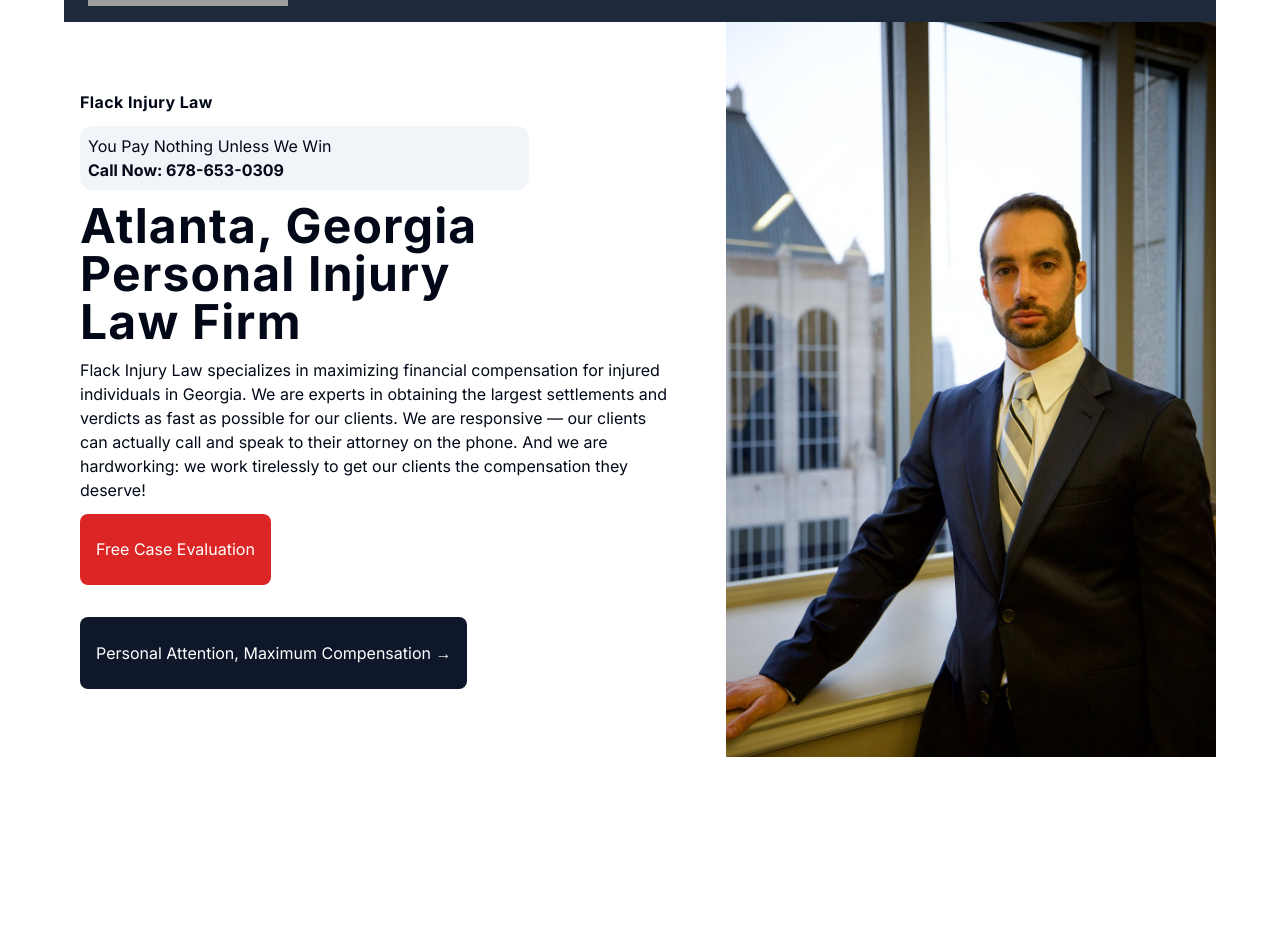
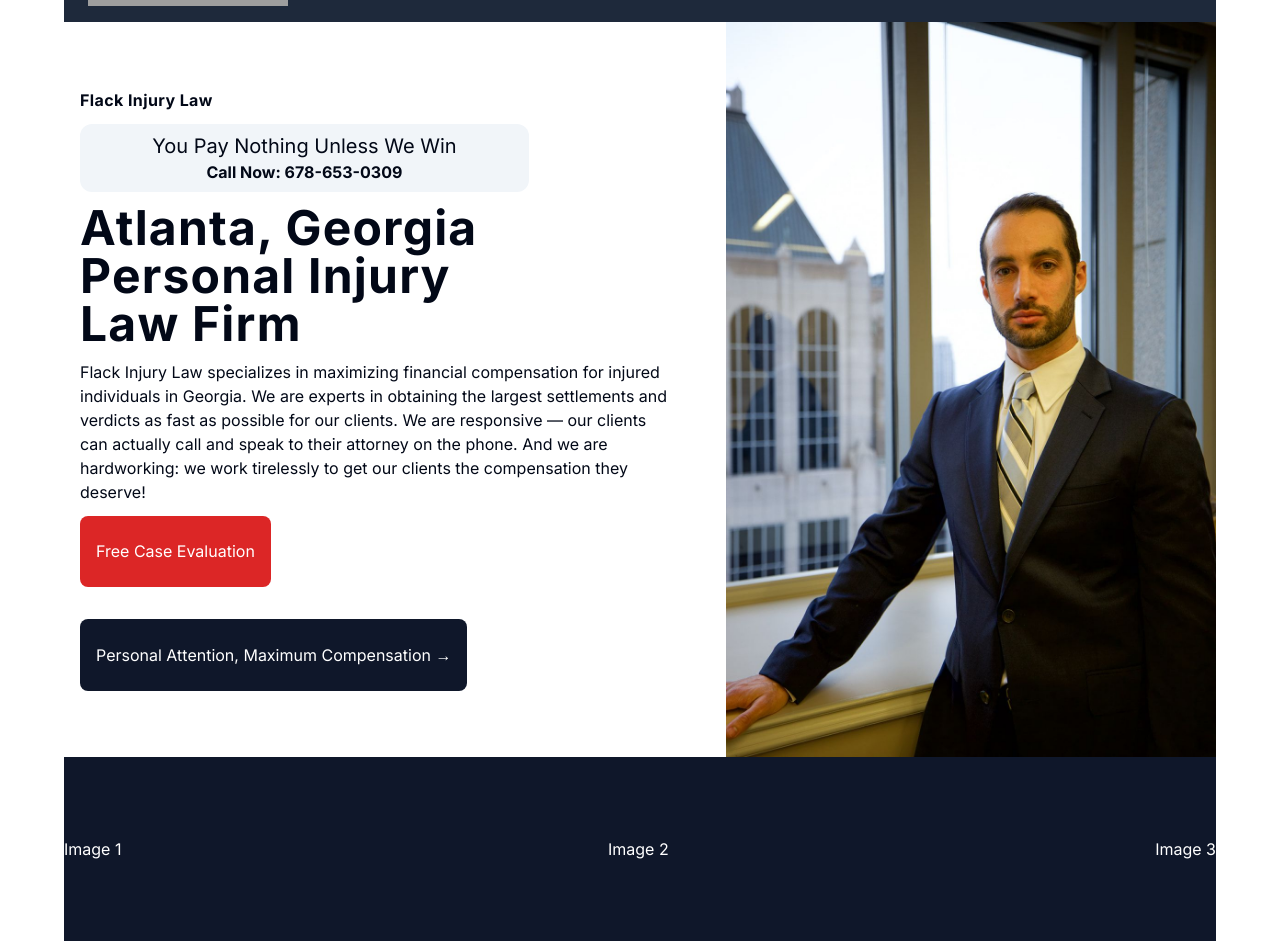
Before and after one commit to aaronaltman/flackinjury-law-2024, a Next.js app: page / in a window 1280 px wide. Shown: the part 160-1101 px from the top of the page. Before the commit the page ends 917 px from the top, so only its background shows below. Built offline with nearby package versions, Linux system fonts and the light colour scheme; grey boxes are pictures that could not be loaded.

Commit message:
home update

```diff
--- a/src/app/page.tsx
+++ b/src/app/page.tsx
@@ -7,6 +7,13 @@
     <main>
       <MainHeader />
       <MainHero />
+      <section className="logos">
+        <div className="flex flex-wrap justify-between bg-slate-900 max-w-6xl mx-auto py-20 text-white">
+          <p>Image 1</p>
+          <p>Image 2</p>
+          <p>Image 3</p>
+        </div>
+      </section>
     </main>
   );
 }
--- a/src/components/main-hero.tsx
+++ b/src/components/main-hero.tsx
@@ -6,8 +6,8 @@
     <section className="flex flex-col md:flex-row justify-between max-w-6xl mx-auto ">
       <div className="flex flex-col justify-center py-4 px-4 basis-2/3 space-y-3 md:pr-12">
         <h1 className="font-bold tracking-wide">Flack Injury Law</h1>
-        <button className="text-left bg-slate-100 w-3/4 rounded-xl p-2">
-          You Pay Nothing Unless We Win
+        <button className="bg-slate-100 w-3/4 rounded-xl p-2">
+          <span className="text-xl"> You Pay Nothing Unless We Win</span>
           <br />
           <span className="font-bold">Call Now: 678-653-0309</span>
         </button>
```
